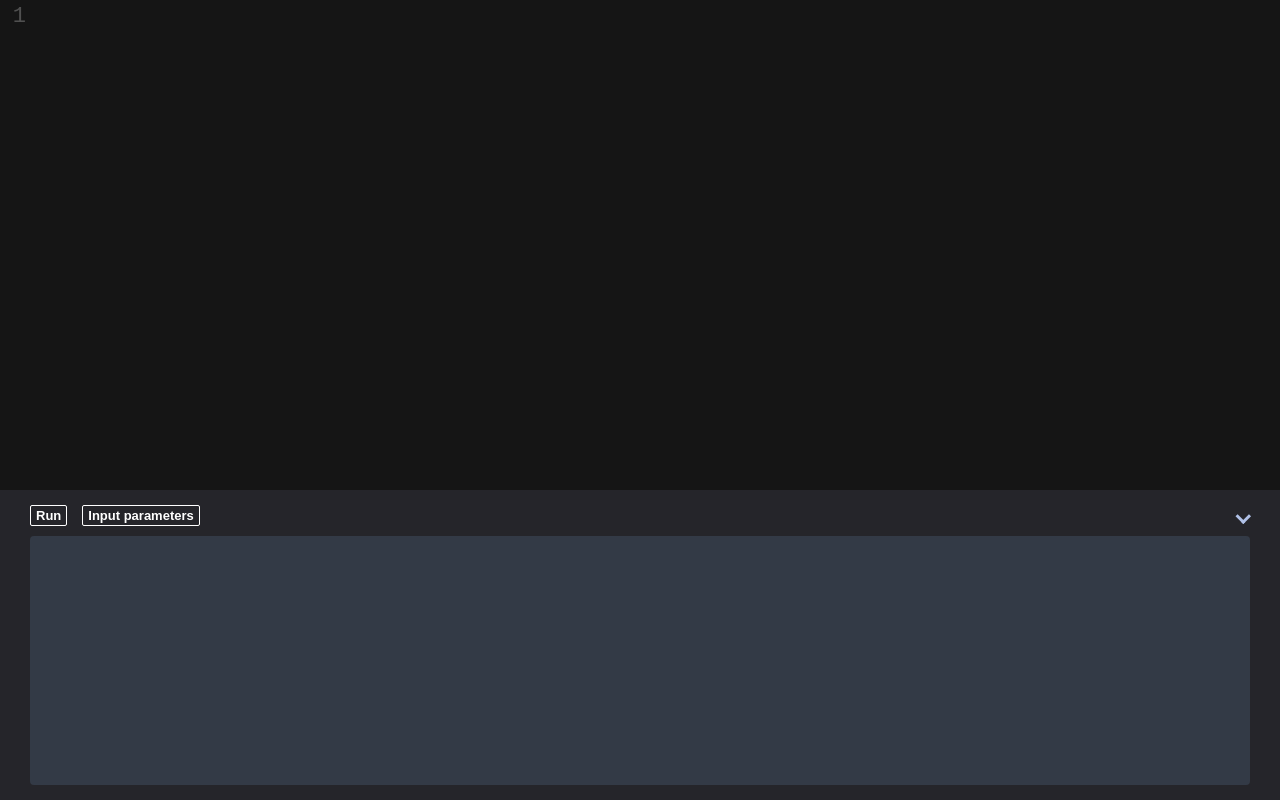
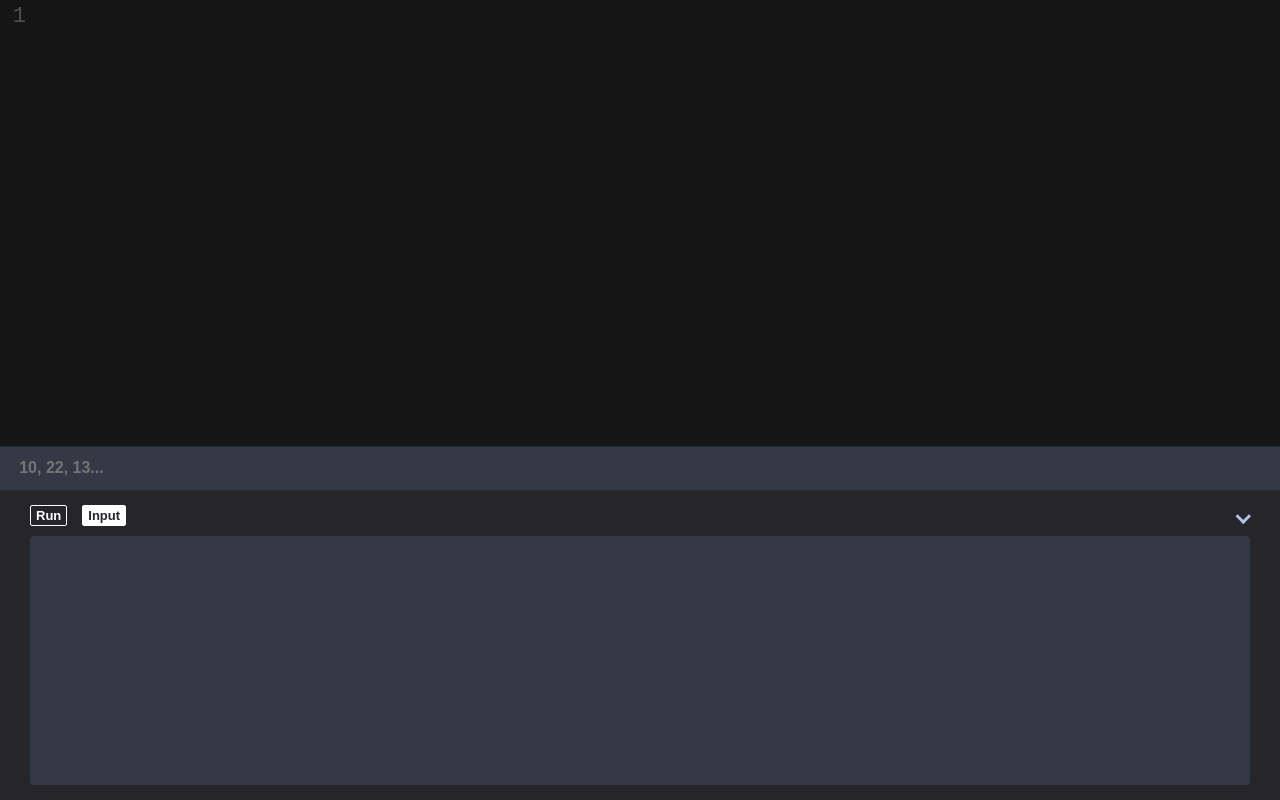
Before and after one commit to vitaliyeb/BrainfuckCompile, a React (Create React App) app: page / in a window 1280 px wide. Built offline with nearby package versions, Linux system fonts and the light colour scheme.

Commit message:
add input panel

```diff
--- a/src/components/ControlPanel/index.tsx
+++ b/src/components/ControlPanel/index.tsx
@@ -9,6 +9,8 @@ interface IProps {
 
 const ControlPanel: React.FC<IProps> = ({ code }) => {
     const [isShow, setIsShow] = useState(true);
+    const [inputParams, setInputParams] = useState('');
+    const [isShowInputParams, setIsShowInputParams] = useState(true);
     const lastCodeInter = useRef('');
     const [{ result, error, ms }, setInterData] = useState<ReturnType<Interpret>>({result: '', error: null, ms: 0});
 
@@ -21,18 +23,26 @@ const ControlPanel: React.FC<IProps> = ({ code }) => {
     }
 
     return <div className={classNames(styles.panelWrapper, {[styles.panelShow]: isShow})}>
+        <input
+            placeholder={'10, 22, 13...'}
+            className={classNames(styles.inputPanel, {[styles.showInputParams]: isShowInputParams})}
+            onChange={e => setInputParams(e.target.value)}
+            value={inputParams}
+        />
         <div className={styles.actionsBar}>
             <button
-                className={classNames(styles.primaryButton)}
+                className={styles.primaryButton}
                 onClick={runCode}
             >
                 Run
             </button>
             <button
-                className={classNames(styles.primaryButton)}
+                onClick={() => setIsShowInputParams(!isShowInputParams)}
+                className={classNames(styles.primaryButton, {[styles.active]: isShowInputParams})}
             >
-                Input parameters
+                Input
             </button>
+
             <button
                 onClick={() => setIsShow(!isShow)}
                 className={classNames(styles.viewsButton, {[styles.viewsButtonShow]: isShow})}
--- a/src/components/ControlPanel/style.module.css
+++ b/src/components/ControlPanel/style.module.css
@@ -5,6 +5,7 @@
     padding: 15px 30px;
     background-color: #25252a;
     width: 100vw;
+    position: relative;
     display: grid;
     grid-template-rows: max-content 1fr;
     transition: 1s;
@@ -47,6 +48,11 @@
 
 }
 
+.primaryButton.active {
+    background-color: white;
+    color: #25252a;
+}
+
 .content {
     overflow-y: auto;
     border-radius: 4px;
@@ -69,3 +75,27 @@
     font-size: .87rem;
     color: #d93838;
 }
+
+.inputPanel {
+    position: absolute;
+    z-index: 5;
+    transform: translateY(-100%);
+    border: none;
+    left: 0;
+    background-color: #333a46;
+    width: 100%;
+    box-sizing: border-box;
+    font-weight: 700;
+    font-size: 1rem;
+    overflow: hidden;
+    outline: none;
+    max-height: 0px;
+    padding: 0;
+    color: #dadada;
+    animation-duration: 2s;
+}
+
+.inputPanel.showInputParams {
+    padding: .8rem 1.2rem;
+    max-height: max-content;
+}
--- a/src/utils/interpret.ts
+++ b/src/utils/interpret.ts
@@ -29,6 +29,7 @@ const interpret: Interpret = (c) =>  {
                 memorySet[pointer]--;
                 break;
             case '.':
+                // result+=String.fromCharCode(memorySet[pointer]);
                 result+=memorySet[pointer];
                 break;
             case ',':
@@ -75,7 +76,7 @@ const interpret: Interpret = (c) =>  {
 
         index++;
     }
-
+    // console.log(result);
     return {
         result,
         error,
```
